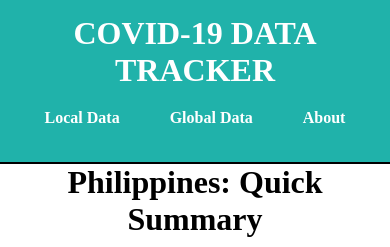
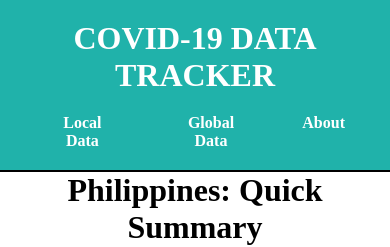
Before and after one commit to KafeinFaita/NCOV-Data-Tracker-PH, a React (Create React App) app: page / in a window 390 px wide. Shown: the top 247 px of the page. Built offline with nearby package versions, Linux system fonts and the light colour scheme; no server answers.

Commit message:
added some css

```diff
--- a/src/App.css
+++ b/src/App.css
@@ -90,3 +90,13 @@ label {
 input[type=radio] {
   margin-bottom: 10px;
 }
+
+@media only screen and (max-width: 700px) {
+  .patients {
+    max-width: 90%;
+  }
+
+  #header {
+    padding: 20px 20px 0 20px;
+  }
+}
```
